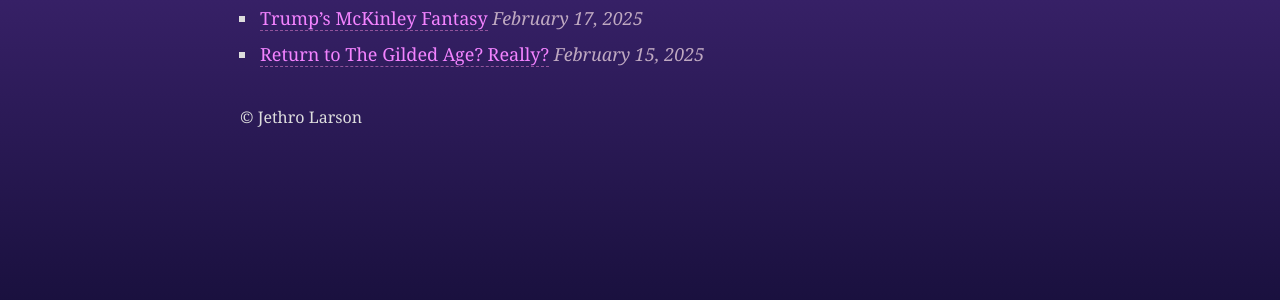
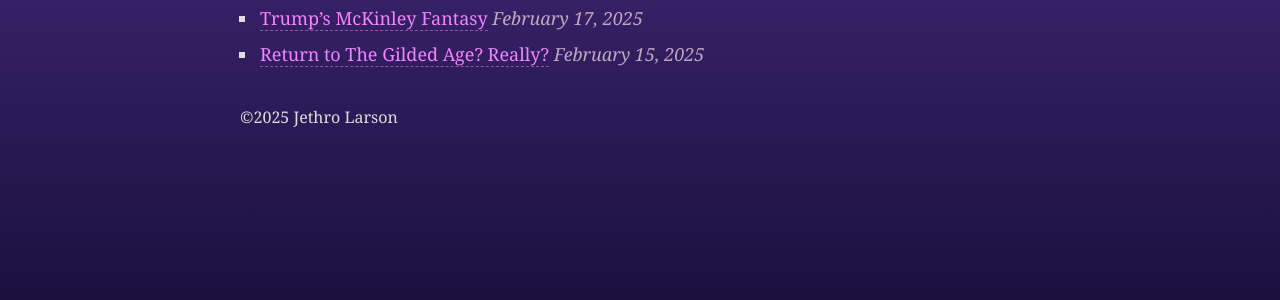
Before and after one commit to jethrolarson/jethrolarson.github.com, a Jekyll site: the page built from blog.md, in a window 1280 px wide. Shown: the part 383-683 px from the top of the page. Built offline with Jekyll 4.4.1, drawn with Linux system fonts in a browser that asks for light colours; some web fonts are replaced; some of the changed lines change nothing that is shown.

Commit message:
fix missing default copyright date

```diff
--- a/_includes/footer.html
+++ b/_includes/footer.html
@@ -1,3 +1,3 @@
 <footer class="Footer">
-  &copy;{{ page.date | date: "%Y" }} Jethro Larson
+  &copy;{{ page.date | default: "2025-01-01" | date: "%Y" }} Jethro Larson
 </footer>
```
